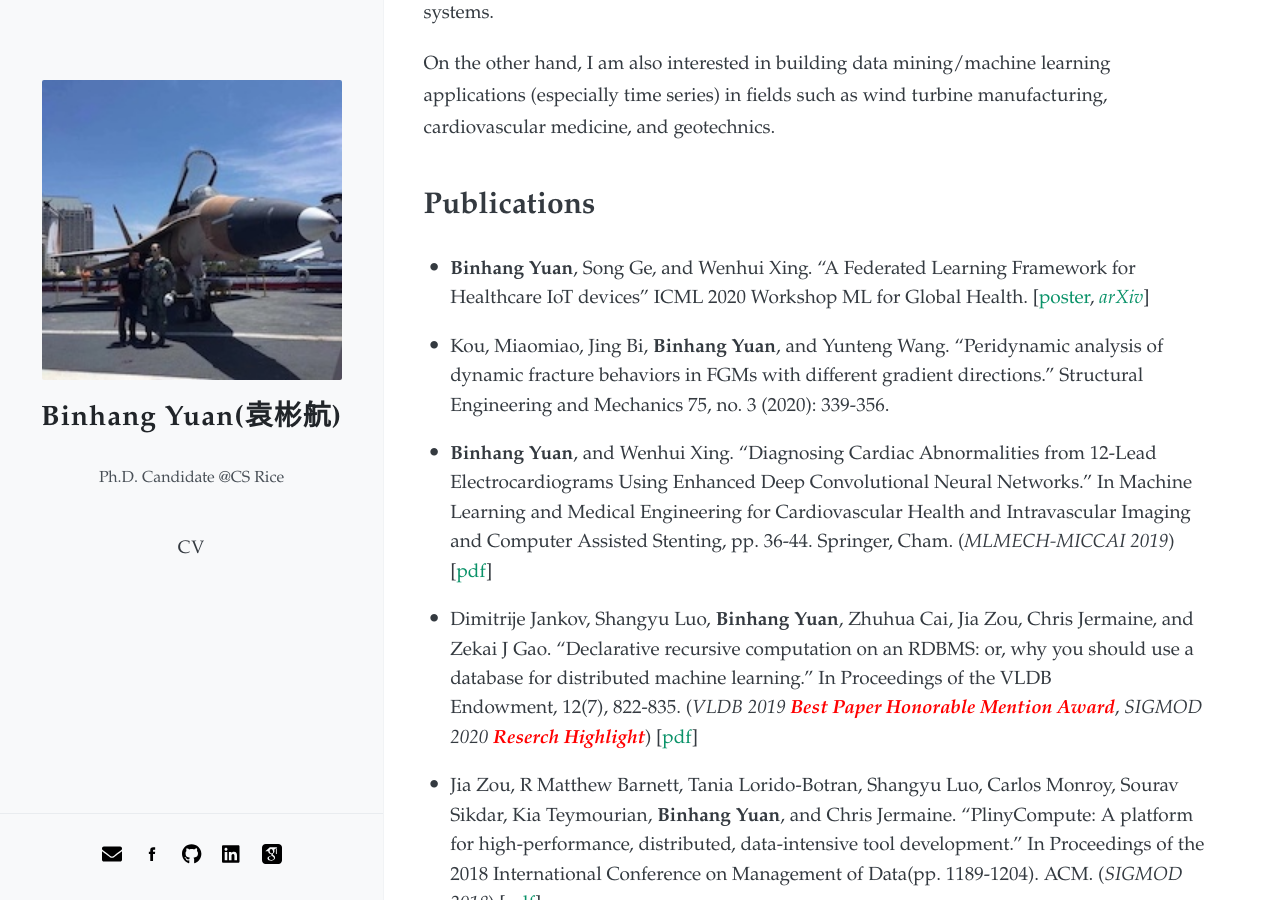
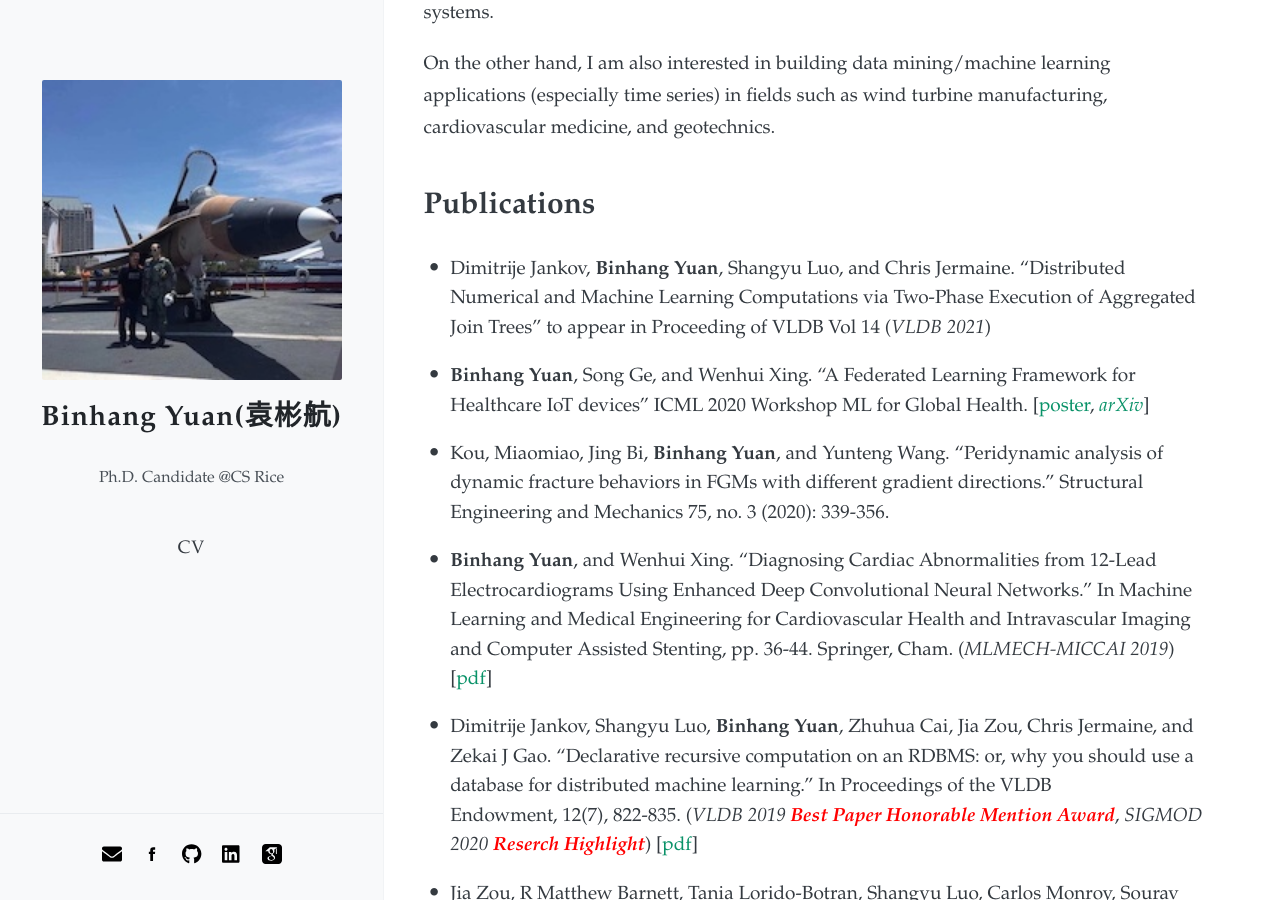
Before and after one commit to BinhangYuan/site, a Jekyll site: the page built from index.md, in a window 1280 px wide and 900 px high, scrolled down 665 px. Built offline with Jekyll 4.4.1, drawn with Linux system fonts in a browser that asks for light colours; nearby versions of some CDN libraries.

Commit message:
Update index.md

```diff
--- a/index.md
+++ b/index.md
@@ -21,6 +21,8 @@ On the other hand, I am also interested in building data mining/machine learning
 
 
 # Publications
+
+- Dimitrije Jankov, **Binhang Yuan**,  Shangyu Luo, and Chris Jermaine. "Distributed Numerical and Machine Learning Computations via Two-Phase Execution of Aggregated Join Trees" to appear in Proceeding of VLDB Vol 14 (*VLDB 2021*)
 
 - **Binhang Yuan**, Song Ge, and Wenhui Xing. "A Federated Learning Framework for Healthcare IoT devices" ICML 2020 Workshop ML for Global Health. \[[poster](publications/2020_ICML_ML4GlobalHealth_Federated_Poster.pdf), *[arXiv](https://arxiv.org/abs/2005.05083)*\]
 
```
